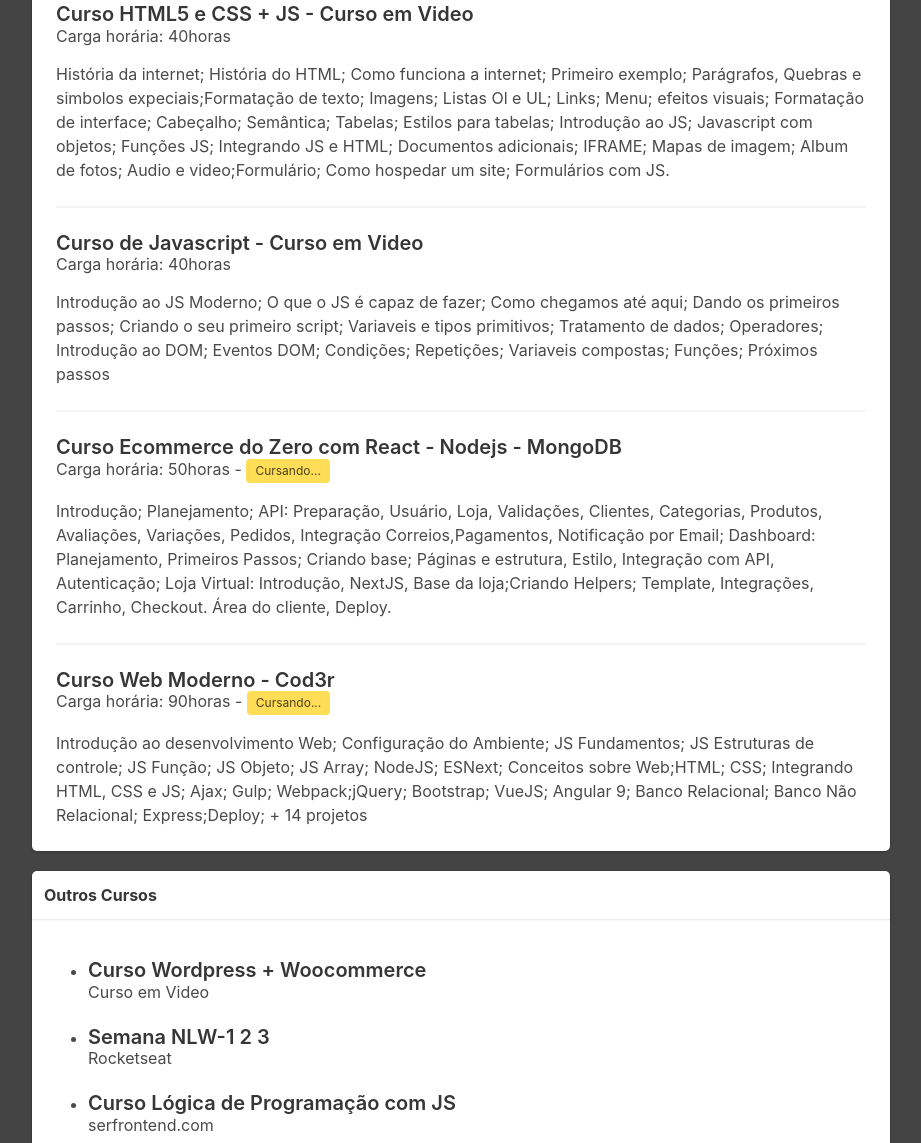
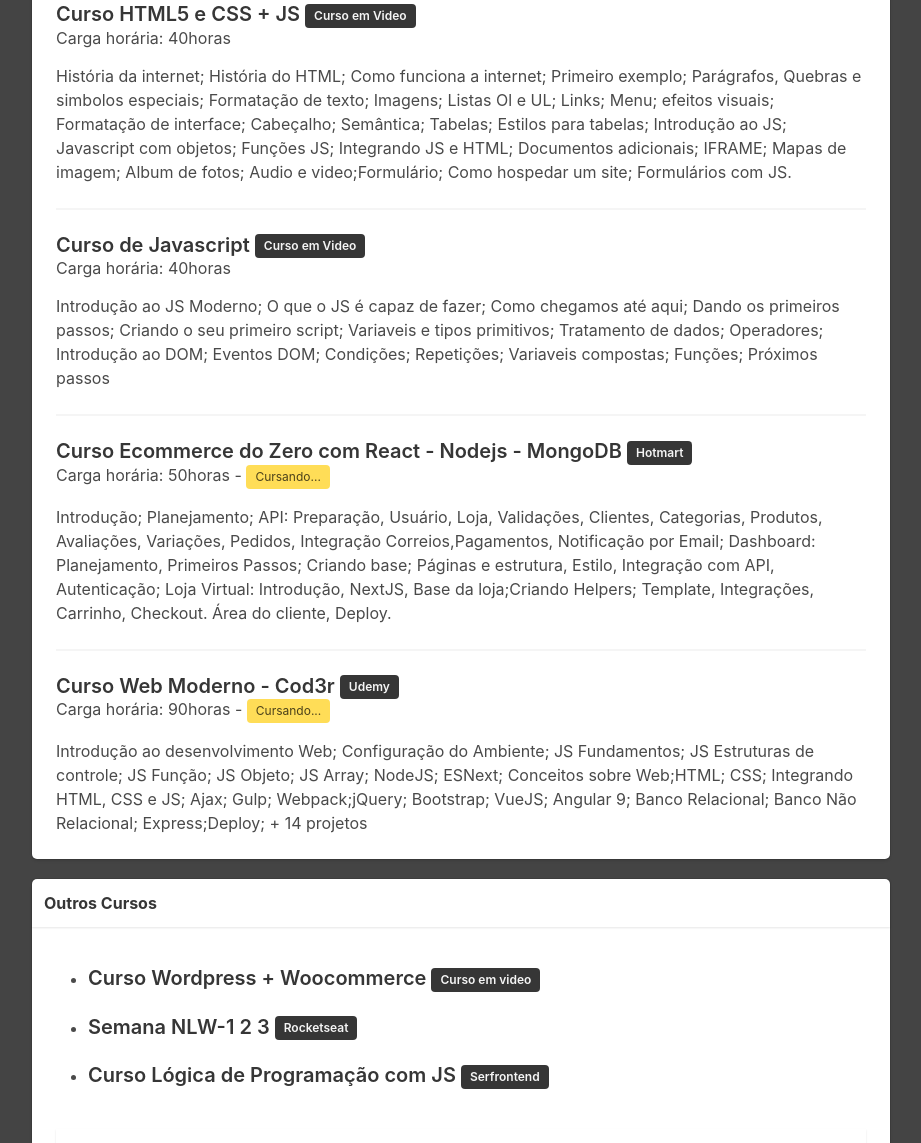
Before and after one commit to CrisDev83/portfolio-curriculo, a plain HTML site: page index.html in a window 1280 px wide. Shown: the part 1657-2800 px from the top of the page, without its empty margins (326-1247 px from the left). Drawn offline with nearby package versions, Linux system fonts and the light colour scheme.

Commit message:
correcao curriculo

```diff
--- a/index.html
+++ b/index.html
@@ -134,9 +134,6 @@
 
                 <span class="tag is-success is-small">Paixão por apreender</span>
 
-                <span class="tag is-danger is-small">Perca de foco</span>
-
-                <span class="tag is-danger is-small">Ansioso</span>
 
 
               </div>
@@ -184,10 +181,9 @@
                 <div class="columns">
 
                   <div class="column is-9">
-                    <p class="title is-5">Projeto Glass <span class="tag is-dark">Curso em Video</span></p>
+                    <p class="title is-5">Projeto Glass <a href="https://youtube.com/playlist?list=PLHz_AreHm4dlAnJ_jJtV29RFxnPHDuk9o" class="tag is-dark" target="_blank">Curso em Video</a></p>
                     <p>Projeto final do curso de HTML do curso e video. Site completo usando as tecnologias: HTML5 -
-                      CSS3 - JS básico. O curso é antigo então a aparencia do site é um pouco retro. Atualmente estou
-                      refazendo este curso atualizado.
+                      CSS3 - JS básico. O curso é antigo então a aparencia do site é um pouco retro. Mas estou fazendo a versão atualizada do mesmo curso.
                     </p>
                     <p>
                       Link para o projeto no GitHub
@@ -208,7 +204,7 @@
 
 
                   <div class="column is-9">
-                    <p class="title is-5">ProjetinhosJS <span class="tag is-dark">Curso em Video</span></p>
+                    <p class="title is-5">ProjetinhosJS <a href="https://youtube.com/playlist?list=PLntvgXM11X6pi7mW0O4ZmfUI1xDSIbmTm" target="_blank" class="tag is-dark">Curso em Video</a></p>
                     <p>Projetos feitos durante o curso de Javascript do Curso em Video.
                     </p>
                     <p>
@@ -229,8 +225,8 @@
 
 
                   <div class="column is-9">
-                    <p class="title is-5">Projeto Node Perguntas e Respostas <span class="tag is-dark">Curso Formação
-                        Node</span></p>
+                    <p class="title is-5">Projeto Node Perguntas e Respostas <a target="_blank" href="https://www.udemy.com/course/formacao-nodejs/?utm_source=adwords&utm_medium=udemyads&utm_campaign=Webindex_Catchall_la.PT_cc.BR&utm_term=_._ag_114148736799_._ad_485704569539_._de_c_._dm__._pl__._ti_dsa-466335283586_._li_1031502_._pd__._&gclid=CjwKCAiA1eKBBhBZEiwAX3gql_KSJV2ZNyUnlHXB3pnbWBBTGpVIiJd2ukoRP1q5XF4vk2CYLGQEvxoCNAYQAvD_BwE" class="tag is-dark">Curso Formação
+                        Node</a></p>
                     <p>Plataforma bem simples de Perguntas e Respostas com NodeJs, MySQL e Bootstrap básico. Estilo
                       Ask.fm
                     </p>
@@ -277,17 +273,17 @@
             <div class="card-content">
               <div class="content">
                 <div>
-                  <p class="title is-5">Curso HTML5 e CSS + JS - Curso em Video</p>
+                  <p class="title is-5">Curso HTML5 e CSS + JS <a href="https://youtube.com/playlist?list=PLHz_AreHm4dkZ9-atkcmcBaMZdmLHft8n" class="tag is-dark" target="_blank">Curso em Video</a></span></p>
                   <p class="subtitle is-6">Carga horária: 40horas</p>
                   <p>História da internet; História do HTML; Como funciona a internet; Primeiro exemplo; Parágrafos,
-                    Quebras e simbolos expeciais;Formatação de texto; Imagens; Listas Ol e UL; Links; Menu; efeitos
+                    Quebras e simbolos especiais; Formatação de texto; Imagens; Listas Ol e UL; Links; Menu; efeitos
                     visuais; Formatação de interface; Cabeçalho; Semântica; Tabelas; Estilos para tabelas; Introdução ao
                     JS; Javascript com objetos; Funções JS; Integrando JS e HTML; Documentos adicionais; IFRAME; Mapas
                     de imagem; Album de fotos; Audio e video;Formulário; Como hospedar um site; Formulários com JS.</p>
                 </div>
                 <hr>
                 <div>
-                  <p class="title is-5">Curso de Javascript - Curso em Video</p>
+                  <p class="title is-5">Curso de Javascript <a href="https://youtube.com/playlist?list=PLntvgXM11X6pi7mW0O4ZmfUI1xDSIbmTm" target="_blank" class="tag is-dark">Curso em Video</a></p>
                   <p class="subtitle is-6">Carga horária: 40horas</p>
                   <p>Introdução ao JS Moderno; O que o JS é capaz de fazer; Como chegamos até aqui; Dando os primeiros
                     passos; Criando o seu primeiro script; Variaveis e tipos primitivos; Tratamento de dados;
@@ -296,7 +292,7 @@
                 </div>
                 <hr>
                 <div>
-                  <p class="title is-5">Curso Ecommerce do Zero com React - Nodejs - MongoDB</p>
+                  <p class="title is-5">Curso Ecommerce do Zero com React - Nodejs - MongoDB <a href="https://www.hotmart.com/product/criando-um-ecommerce-do-zero-com-nodejs-react-e-mongodb/W10551234Y?sck=HOTMART_SITE" class="tag is-dark" target="_blank">Hotmart</a></p>
                   <p class="subtitle is-6">Carga horária: 50horas - <span class="tag is-warning">Cursando...</span></p>
                   <p>Introdução; Planejamento; API: Preparação, Usuário, Loja, Validações, Clientes, Categorias,
                     Produtos, Avaliações, Variações, Pedidos, Integração Correios,Pagamentos, Notificação por Email;
@@ -306,7 +302,7 @@
                 </div>
                 <hr>
                 <div>
-                  <p class="title is-5">Curso Web Moderno - Cod3r</p>
+                  <p class="title is-5">Curso Web Moderno - Cod3r <a href="https://www.udemy.com/course/curso-web/" class="tag is-dark" target="_blank">Udemy</a></p>
                   <p class="subtitle is-6">Carga horária: 90horas - <span class="tag is-warning">Cursando...</span></p>
                   <p>Introdução ao desenvolvimento Web; Configuração do Ambiente; JS Fundamentos; JS Estruturas de
                     controle; JS Função; JS Objeto; JS Array; NodeJS; ESNext; Conceitos sobre Web;HTML; CSS; Integrando
@@ -329,16 +325,16 @@
                 <div>
                   <ul>
                     <li>
-                      <p class="title is-5">Curso Wordpress + Woocommerce</p>
-                      <p class="subtitle is-6">Curso em Video</p>
+                      <p class="title is-5">Curso Wordpress + Woocommerce  <a class="tag is-dark outros-cursos" target="_blank" href="https://www.cursoemvideo.com/cursos/">Curso em video</a></p>
+
                     </li><br>
                     <li>
-                      <p class="title is-5">Semana NLW-1 2 3</p>
-                      <p class="subtitle is-6">Rocketseat</p>
+                      <p class="title is-5">Semana NLW-1 2 3 <a class="tag is-dark outros-cursos" target="_blank" href="https://www.cursoemvideo.com/cursos/">Rocketseat</a></p>
+
                     </li><br>
                     <li>
-                      <p class="title is-5">Curso Lógica de Programação com JS</p>
-                      <p class="subtitle is-6">serfrontend.com</p>
+                      <p class="title is-5">Curso Lógica de Programação com JS <a class="tag is-dark outros-cursos" target="_blank" href="https://serfrontend.com/cursos/logica-de-programacao-com-javascript/index.html">Serfrontend</a></p>
+
                     </li><br>
 
                   </ul>
--- a/style.css
+++ b/style.css
@@ -22,7 +22,3 @@ body {
     border-radius: 10px;
     padding: 2px;
 }
-
-.carga-horaria {
-    margin-top: 0;
-}
```
